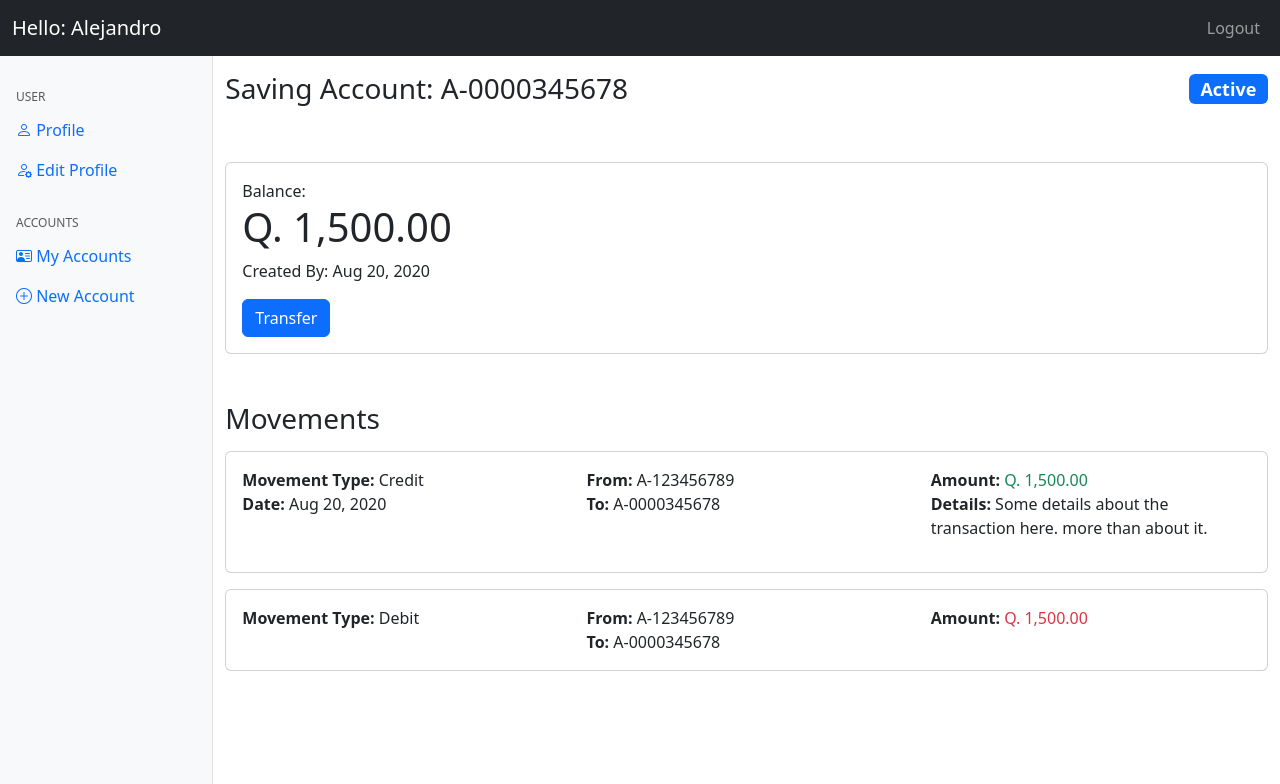
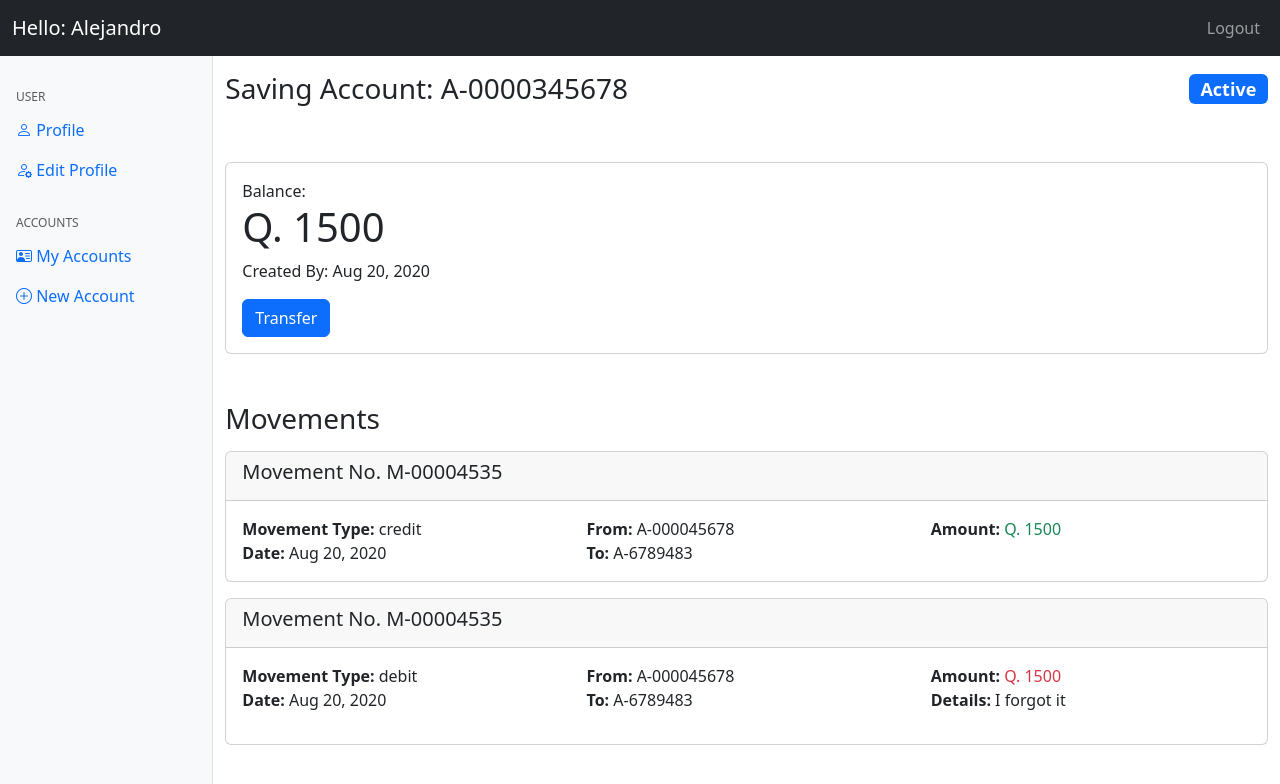
Before and after one commit to AleejandroReyna/new-bank-app, a React (Create React App) app: page /accounts/1 in a window 1280 px wide. Shown: the top 784 px of the page. Built offline with nearby package versions, Linux system fonts and the light colour scheme.

Commit message:
account-detail: Added components on detail

```diff
--- a/src/screens/Accounts/Detail/_Detail.tsx
+++ b/src/screens/Accounts/Detail/_Detail.tsx
@@ -3,7 +3,9 @@ import { Link } from "react-router-dom"
 
 // UI Components
 import { AppTitle } from "../../../components/common/AppTitle"
-import { Button, Container, Row, Col, Badge, Card } from "react-bootstrap"
+import { Button, Badge, Card } from "react-bootstrap"
+import { DetailCard } from "../../../components/common/DetailCard"
+import { MovementCard } from "../../../components/common/MovementCard"
 
 export const Detail = () => {
   return (
@@ -11,48 +13,41 @@ export const Detail = () => {
       <AppTitle title={`Saving Account: A-0000345678`}>
         <h4><Badge bg="primary">Active</Badge></h4>
       </AppTitle>
-      <Card className="mt-5">
-        <Card.Body>
-          <span>Balance: </span>
-          <h1>Q. 1,500.00</h1>
-          <p>Created By: Aug 20, 2020</p>
+
+      <DetailCard
+        amount={1500}
+        currency="Q"
+        createdDate="Aug 20, 2020">
           <Button>Transfer</Button>
-        </Card.Body>
-      </Card>
-      <h3 className="mt-5">Movements</h3>
-      <Card className="mt-3">
-        <Card.Body>
-          <Row>
-            <Col>
-              <strong>Movement Type: </strong><span>Credit</span><br />
-              <strong>Date: </strong><span>Aug 20, 2020</span>
-              </Col>
-            <Col>
-              <strong>From: </strong><span>A-123456789</span><br />
-              <strong>To: </strong><span>A-0000345678</span>
-            </Col>
-            <Col>
-              <strong>Amount: </strong><span className="text-success">Q. 1,500.00</span><br />
-              <p><strong>Details: </strong>Some details about the transaction here. more than about it.</p>
-            </Col>
-          </Row>
-        </Card.Body>
-      </Card>
+      </DetailCard>
 
-      <Card  className="mt-3">
-        <Card.Body>
-          <Row>
-            <Col><strong>Movement Type: </strong><span>Debit</span></Col>
-            <Col>
-              <strong>From: </strong><span>A-123456789</span><br />
-              <strong>To: </strong><span>A-0000345678</span>
-            </Col>
-            <Col>
-              <strong>Amount: </strong><span className="text-danger">Q. 1,500.00</span>
-            </Col>
-          </Row>
-        </Card.Body>
-      </Card>
+      <h3 className="mt-5 mb-3">Movements</h3>
+
+      <div className="mb-3">
+        <MovementCard
+          id="M-00004535"
+          movementType="credit"
+          date="Aug 20, 2020"
+          senderId="A-000045678"
+          receiverId="A-6789483"
+          currency="Q"
+          amount={1500}
+        />
+      </div>
+
+
+      <div className="mb-3">
+        <MovementCard
+          id="M-00004535"
+          movementType="debit"
+          date="Aug 20, 2020"
+          senderId="A-000045678"
+          receiverId="A-6789483"
+          currency="Q"
+          amount={1500}
+          details="I forgot it"
+        />
+      </div>
     </>
   )
 }
```
